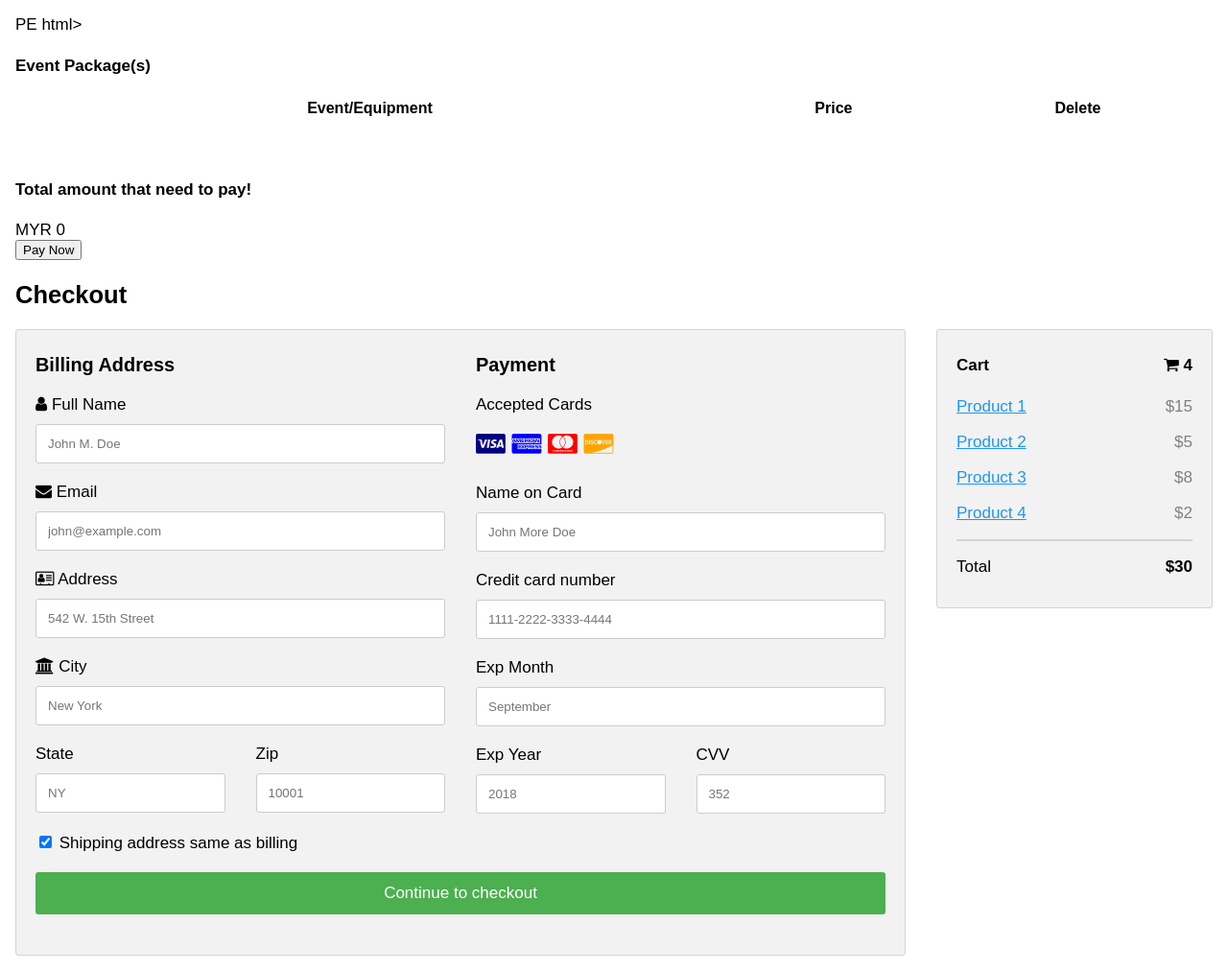
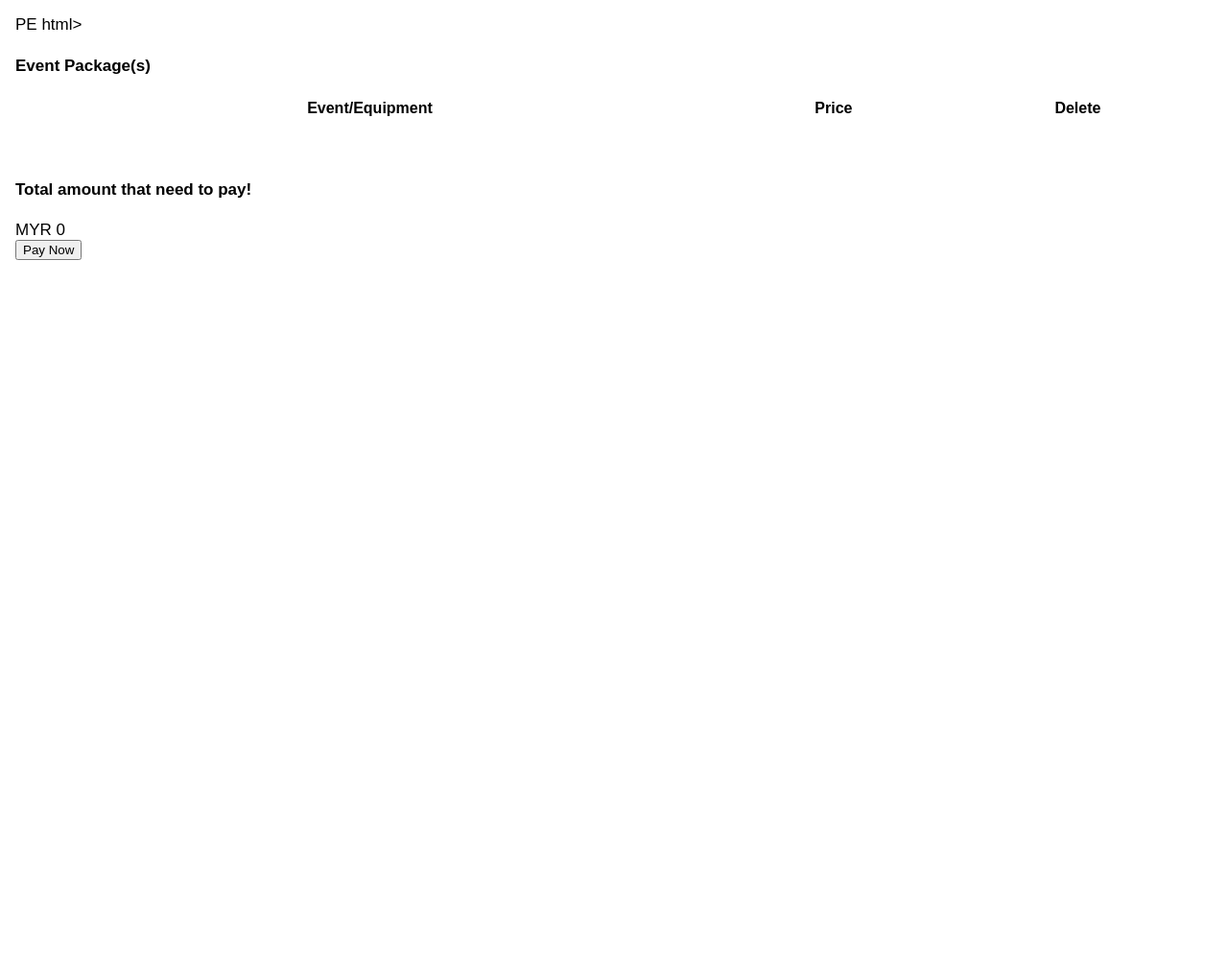
Before and after one commit to yewkhen97/Event_management_system, a PHP site: page /EMS/cPaymentCheckout.php in a window 1280 px wide. Shown: the whole page at 96% size. After the commit the page ends 271 px from the top, so only its background shows below. Run offline with PHP 8.4, Linux system fonts and the light colour scheme; a user stored in the database is signed in; data comes from the database, SQL or seed files in the repository; lists and menus that the app fills with data are empty.

Commit message:
Update cPaymentCheckout.php

```diff
--- a/ApplicationLayer/UserView/cPaymentCheckout.php
+++ b/ApplicationLayer/UserView/cPaymentCheckout.php
@@ -163,85 +163,3 @@ $totalpayment = 0;
     </div>
 </body>
 </html>
-
-
-<h2>Checkout</h2>
-<div class="row">
-  <div class="col-75">
-    <div class="container">
-      <form action="/action_page.php">
-
-        <div class="row">
-          <div class="col-50">
-            <h3>Billing Address</h3>
-            <label for="fname"><i class="fa fa-user"></i> Full Name</label>
-            <input type="text" id="fname" name="firstname" placeholder="John M. Doe">
-            <label for="email"><i class="fa fa-envelope"></i> Email</label>
-            <input type="text" id="email" name="email" placeholder="john@example.com">
-            <label for="adr"><i class="fa fa-address-card-o"></i> Address</label>
-            <input type="text" id="adr" name="address" placeholder="542 W. 15th Street">
-            <label for="city"><i class="fa fa-institution"></i> City</label>
-            <input type="text" id="city" name="city" placeholder="New York">
-
-            <div class="row">
-              <div class="col-50">
-                <label for="state">State</label>
-                <input type="text" id="state" name="state" placeholder="NY">
-              </div>
-              <div class="col-50">
-                <label for="zip">Zip</label>
-                <input type="text" id="zip" name="zip" placeholder="10001">
-              </div>
-            </div>
-          </div>
-
-          <div class="col-50">
-            <h3>Payment</h3>
-            <label for="fname">Accepted Cards</label>
-            <div class="icon-container">
-              <i class="fa fa-cc-visa" style="color:navy;"></i>
-              <i class="fa fa-cc-amex" style="color:blue;"></i>
-              <i class="fa fa-cc-mastercard" style="color:red;"></i>
-              <i class="fa fa-cc-discover" style="color:orange;"></i>
-            </div>
-            <label for="cname">Name on Card</label>
-            <input type="text" id="cname" name="cardname" placeholder="John More Doe">
-            <label for="ccnum">Credit card number</label>
-            <input type="text" id="ccnum" name="cardnumber" placeholder="1111-2222-3333-4444">
-            <label for="expmonth">Exp Month</label>
-            <input type="text" id="expmonth" name="expmonth" placeholder="September">
-            <div class="row">
-              <div class="col-50">
-                <label for="expyear">Exp Year</label>
-                <input type="text" id="expyear" name="expyear" placeholder="2018">
-              </div>
-              <div class="col-50">
-                <label for="cvv">CVV</label>
-                <input type="text" id="cvv" name="cvv" placeholder="352">
-              </div>
-            </div>
-          </div>
-
-        </div>
-        <label>
-          <input type="checkbox" checked="checked" name="sameadr"> Shipping address same as billing
-        </label>
-        <input type="submit" value="Continue to checkout" class="btn">
-      </form>
-    </div>
-  </div>
-  <div class="col-25">
-    <div class="container">
-      <h4>Cart <span class="price" style="color:black"><i class="fa fa-shopping-cart"></i> <b>4</b></span></h4>
-      <p><a href="#">Product 1</a> <span class="price">$15</span></p>
-      <p><a href="#">Product 2</a> <span class="price">$5</span></p>
-      <p><a href="#">Product 3</a> <span class="price">$8</span></p>
-      <p><a href="#">Product 4</a> <span class="price">$2</span></p>
-      <hr>
-      <p>Total <span class="price" style="color:black"><b>$30</b></span></p>
-    </div>
-  </div>
-</div>
-
-</body>
-</html>
```
